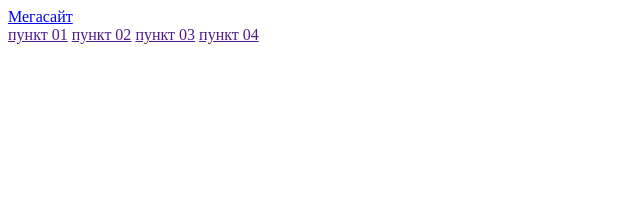
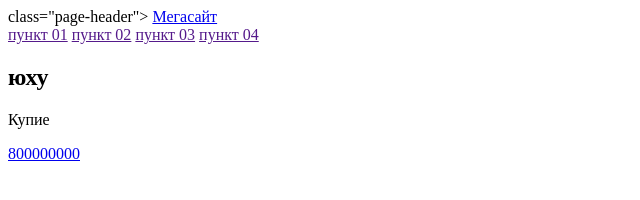
Before and after one commit to AlexTeneneva/epic-test-git, a plain HTML site: page index.html in a window 1280 px wide. Shown: the whole page, without its empty margins (0-640 px from the left). Drawn offline with Linux system fonts and the light colour scheme.

Commit message:
написал футер

```diff
--- a/css/style.css
+++ b/css/style.css
@@ -0,0 +1,3 @@
+.page-header {
+	display: block;
+}
--- a/index.html
+++ b/index.html
@@ -6,7 +6,7 @@
 	<link rel="stylesheet" href="">
 </head>
 <body>
-	<hgr class="page-header">
+	<header></header> class="page-header">
 		<a href="#" class="logo">Мегасайт</a>
 		<nav class="main-nav">
 			<nav>
@@ -16,6 +16,13 @@
 				<a href="">пункт 04</a>
 			</nav>
 		</nav>
-	</hgr>
+	</header>
+	<section class="promo">
+		<h1>юху</h1>
+		<p>Купие</p>
+	</section>
+	<footer class="page-footer">
+		<a href="tel:+70000000" class="phone">800000000</a>
+	</footer>
 </body>
 </html>
```
